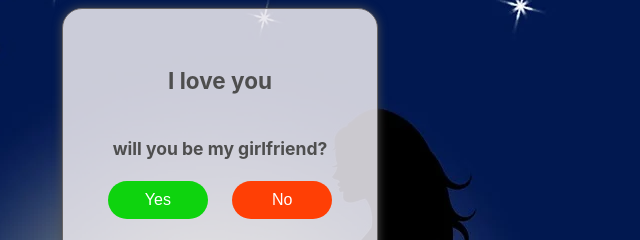
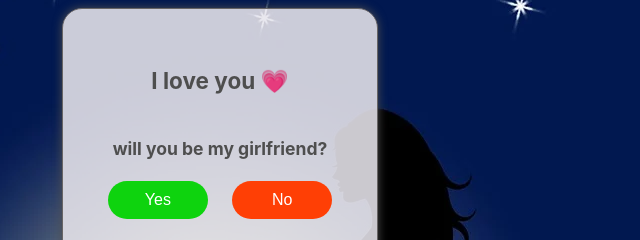
Before and after one commit to omkarvernekar445/omkar.github.io, a plain HTML site: page index.html in a window 1280 px wide. Shown: the top 240 px of the page, 420-1060 px from the left. Drawn offline with Linux system fonts and the light colour scheme.

Commit message:
index.html

```diff
--- a/index.html
+++ b/index.html
@@ -10,7 +10,7 @@
 </head>
 <body>
     <form action="#">
-        <h2>I love you </h2>
+        <h2>I love you &#x1F497 </h2>
         <h3>will you be my girlfriend?</h3>
         <div class="buttons">
             <input type="submit" value="Yes" id="yes">
```
